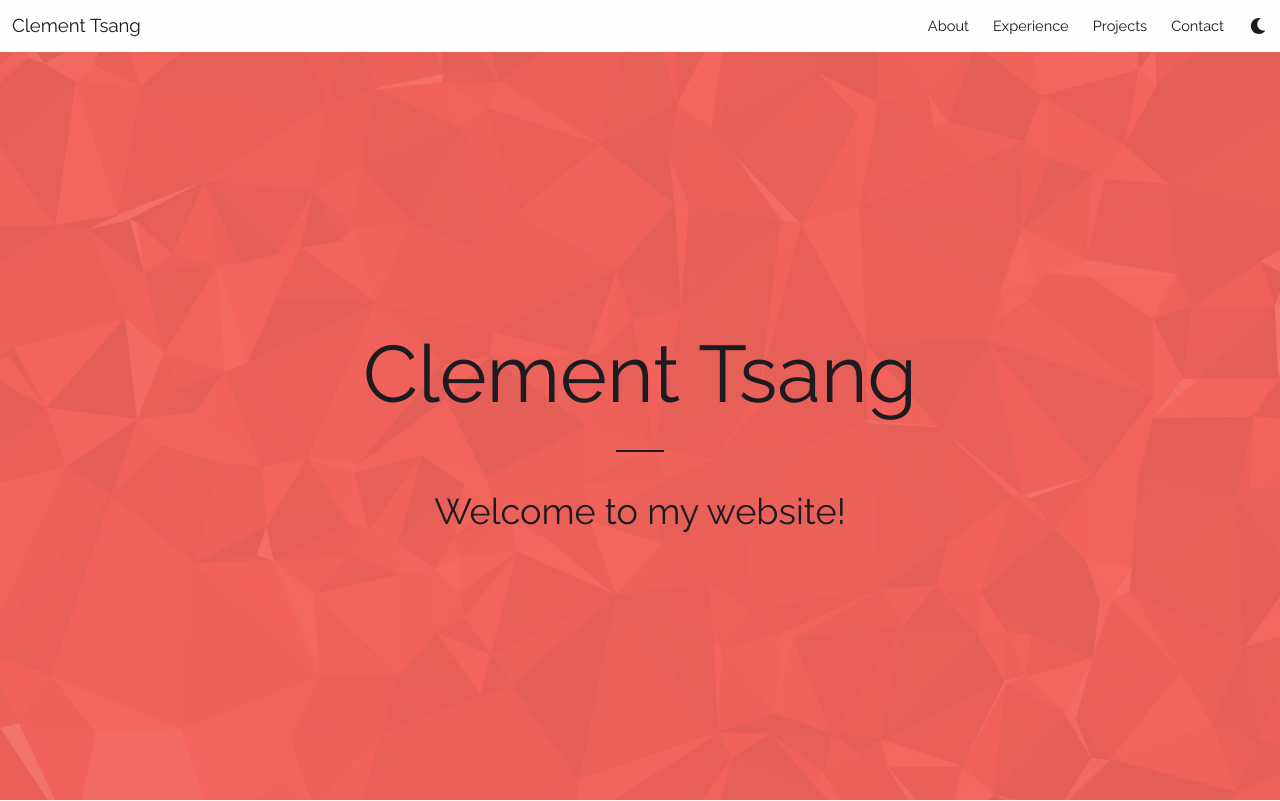
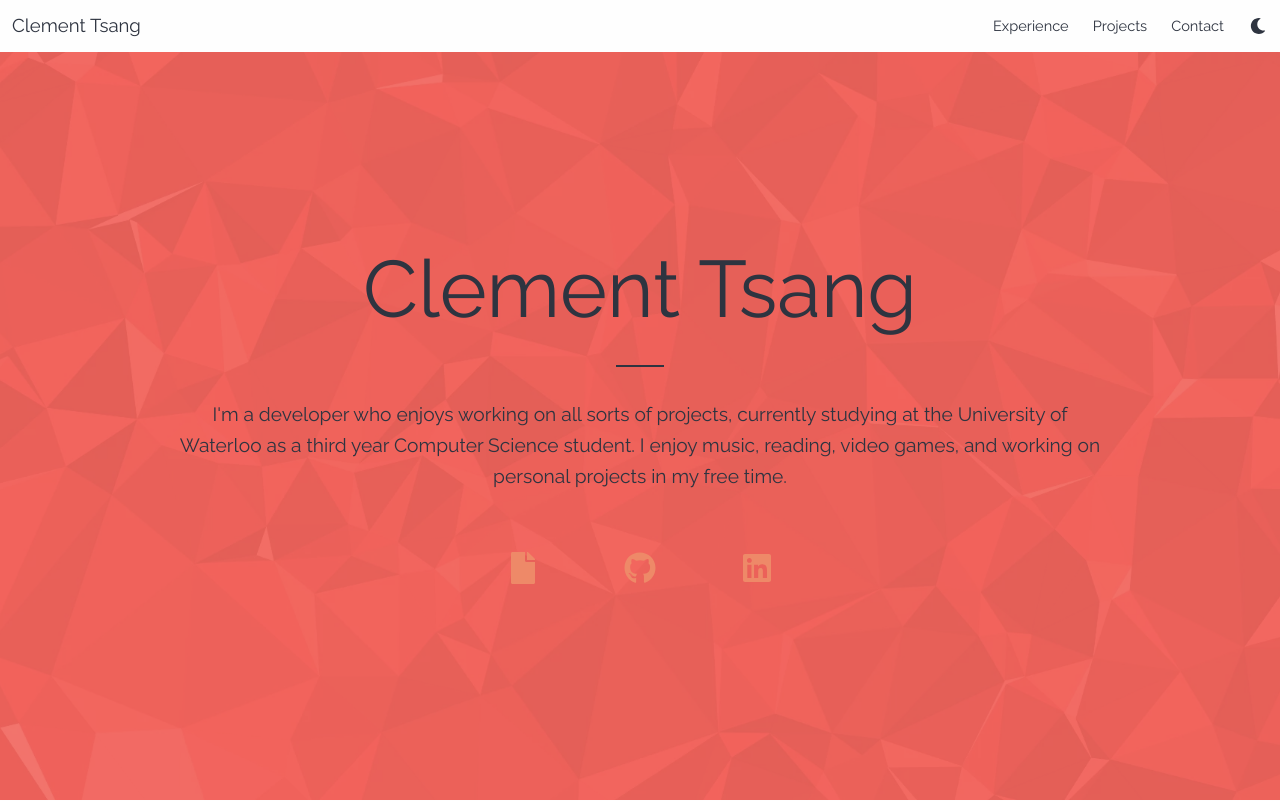
Before and after one commit to ClementTsang/clementtsang.github.io, a Vue app: page / in a window 1280 px wide. Shown: the top 801 px of the page. Built offline with nearby package versions, Linux system fonts and the light colour scheme.

Commit message:
Remove about section due to redundancy

```diff
--- a/public/index.html
+++ b/public/index.html
@@ -10,7 +10,7 @@
       href="<%= BASE_URL %>apple-icon-180x180.png"
       sizes="180x180"
     />
-    <link rel="preload" href="assets/tri.webm" as="image" type="image/webm" />
+    <link rel="preload" href="assets/tri.webp" as="image" type="image/webp" />
     <title>Clement Tsang</title>
     <meta name="theme-color" content="#ee7067" />
   </head>
--- a/src/App.vue
+++ b/src/App.vue
@@ -44,14 +44,6 @@
         class="navbar-menu is-shadowless is-marginless is-paddingless"
       >
         <div class="navbar-end">
-          <router-link
-            id="about-link"
-            @click.native="mobileCloseHamburger"
-            class="navbar-item"
-            to="/#about"
-          >
-            About
-          </router-link>
           <router-link
             id="experience-link"
             @click.native="mobileCloseHamburger"
@@ -100,7 +92,16 @@ export default {
       isDark: false
     };
   },
-  mounted: () => {},
+  created: function() {
+    /*if (
+      window.matchMedia &&
+      window.matchMedia("(prefers-color-scheme: dark)").matches
+    ) {
+      // Toggle dark mode...
+      this.isDark = true;
+      document.documentElement.setAttribute("data-theme", "dark");
+    }*/
+  },
   methods: {
     toggleHamburger() {
       const burgerEle = document.getElementById("menu-hamburger");
@@ -133,8 +134,10 @@ export default {
 :root {
   --main-background: #fefefe;
   --main-background-two: #fafafa;
-  --text-colour: #1c1b20;
-  --black-text-colour: #1c1b20;
+  --light-colour: #fefefe;
+  --dark-colour: #4c566a;
+  --text-colour: #2e3440;
+  --black-text-colour: #2e3440;
   --red-accent: #ee7067;
   --accent-2: #e85a4f;
   --accent-3: #383542;
@@ -287,9 +290,9 @@ hr.is-thin-divider {
 }
 
 h3 {
-  font-size: 1.05em !important;
-  color: var(--text-colour) !important;
-  font-family: "Raleway", sans-serif !important;
+  font-size: 1.05em;
+  color: var(--text-colour);
+  font-family: "Raleway", sans-serif;
   line-height: 160%;
 }
 
--- a/src/components/Contact.vue
+++ b/src/components/Contact.vue
@@ -11,30 +11,34 @@
           the following:
         </h3>
         <br />
-        <div class="columns is-centered is-marginless">
+        <div class="columns is-centered is-marginless is-mobile">
+          <div class="column is-half">
+            <div class="columns is-centered is-marginless is-mobile">
               <div class="column has-text-centered">
+                <h3>
                   <a href="tel:+16479936280" target="_blank">
                     <font-awesome-icon
                       :icon="['fas', 'phone']"
-                size="2x"
+                      size="lg"
                       fixed-width
                     />
-              <h3>
                     +1 (647) 993-6280
+                  </a>
                 </h3>
-            </a>
               </div>
               <div class="column has-text-centered">
+                <h3>
                   <a href="mailto: cjhtsang@edu.uwaterloo.ca" target="_blank">
                     <font-awesome-icon
                       :icon="['fas', 'envelope']"
-                size="2x"
+                      size="lg"
                       fixed-width
                     />
-              <h3>
                     cjhtsang@edu.uwaterloo.ca
+                  </a>
                 </h3>
-            </a>
+              </div>
+            </div>
           </div>
         </div>
       </article>
@@ -54,4 +58,17 @@ export default {
   padding-bottom: 6rem;
   background-color: var(--main-background);
 }
+
+a {
+  display: inline-block;
+}
+
+a,
+a:visited {
+  color: var(--text-colour);
+}
+a:hover {
+  color: var(--url-hover);
+  text-decoration: none;
+}
 </style>
--- a/src/components/HomePage.vue
+++ b/src/components/HomePage.vue
@@ -17,20 +17,88 @@
             Clement Tsang
           </h1>
           <hr class="is-divider" />
-          <h2 class="hero-subtitle has-text-centered">
-            Welcome to my website!
-          </h2>
+          <article>
+            <h3 class="has-text-centered">
+              I'm a developer who enjoys working on all sorts of projects,
+              currently studying at the University of Waterloo as a third year
+              Computer Science student. I enjoy music, reading, video games, and
+              working on personal projects in my free time.
+            </h3>
+            <br />
+            <div class="columns is-centered is-marginless is-mobile">
+              <div class="column is-half">
+                <div class="columns is-centered is-marginless is-mobile">
+                  <div class="column">
+                    <div class="columns is-centered is-marginless is-mobile">
+                      <div class="column" />
+                      <div class="column has-text-centered">
+                        <b-tooltip
+                          label="Resume"
+                          position="is-bottom"
+                          type="is-dark"
+                        >
+                          <a href="/assets/resume.pdf" target="_blank">
+                            <font-awesome-icon
+                              :icon="['fas', 'file']"
+                              size="2x"
+                              fixed-width
+                            />
+                          </a>
+                        </b-tooltip>
+                      </div>
+                    </div>
+                  </div>
+                  <div class="column">
+                    <div class="columns is-centered is-marginless is-mobile">
+                      <div class="column has-text-centered">
+                        <b-tooltip
+                          label="GitHub"
+                          position="is-bottom"
+                          type="is-dark"
+                        >
+                          <a
+                            href="https://github.com/ClementTsang"
+                            target="_blank"
+                          >
+                            <font-awesome-icon
+                              :icon="['fab', 'github']"
+                              size="2x"
+                              fixed-width
+                            />
+                          </a>
+                        </b-tooltip>
+                      </div>
+                    </div>
+                  </div>
+                  <div class="column">
+                    <div class="columns is-centered is-marginless is-mobile">
+                      <div class="column has-text-centered">
+                        <b-tooltip
+                          label="LinkedIn"
+                          position="is-bottom"
+                          type="is-dark"
+                        >
+                          <a
+                            href="https://www.linkedin.com/in/clement-tsang"
+                            target="_blank"
+                          >
+                            <font-awesome-icon
+                              :icon="['fab', 'linkedin']"
+                              size="2x"
+                              fixed-width
+                            />
+                          </a>
+                        </b-tooltip>
+                      </div>
+                      <div class="column" />
+                    </div>
+                  </div>
+                </div>
+              </div>
+            </div>
+          </article>
         </div>
       </div>
-    </section>
-    <section>
-      <About
-        v-observe-visibility="{
-          callback: visibilityChanged,
-          throttle: this.throttle,
-          intersection: this.intersection
-        }"
-      />
     </section>
     <section>
       <Experience
@@ -83,7 +151,6 @@
 </template>
 
 <script>
-import About from "@/components/About";
 import Experience from "@/components/Experience";
 import Projects from "@/components/Projects";
 import Contact from "@/components/Contact";
@@ -91,7 +158,6 @@ import Contact from "@/components/Contact";
 export default {
   name: "HomePage",
   components: {
-    About,
     Experience,
     Projects,
     Contact
@@ -195,4 +261,18 @@ export default {
   background-color: var(--main-background-two);
   color: var(--text-colour);
 }
+
+h3 {
+  font-size: 1.2em !important;
+  color: var(--black-text-colour);
+}
+
+.hero-body > a,
+.hero-body > a:visited {
+  color: var(--black-text-colour);
+}
+
+.hero-body > a:hover {
+  color: var(--dark-colour);
+}
 </style>
--- a/src/components/ProjectInfo.vue
+++ b/src/components/ProjectInfo.vue
@@ -189,6 +189,6 @@ a:visited {
   color: var(--black-text-colour);
 }
 a:hover {
-  color: var(--url-hover);
+  color: var(--dark-colour);
 }
 </style>
```
Also changed, not shown: package.json (+10 -8 lines), 1 other file (tests, documents, lock files or other folders). Lines whose indentation alone changed are shown as unchanged.
